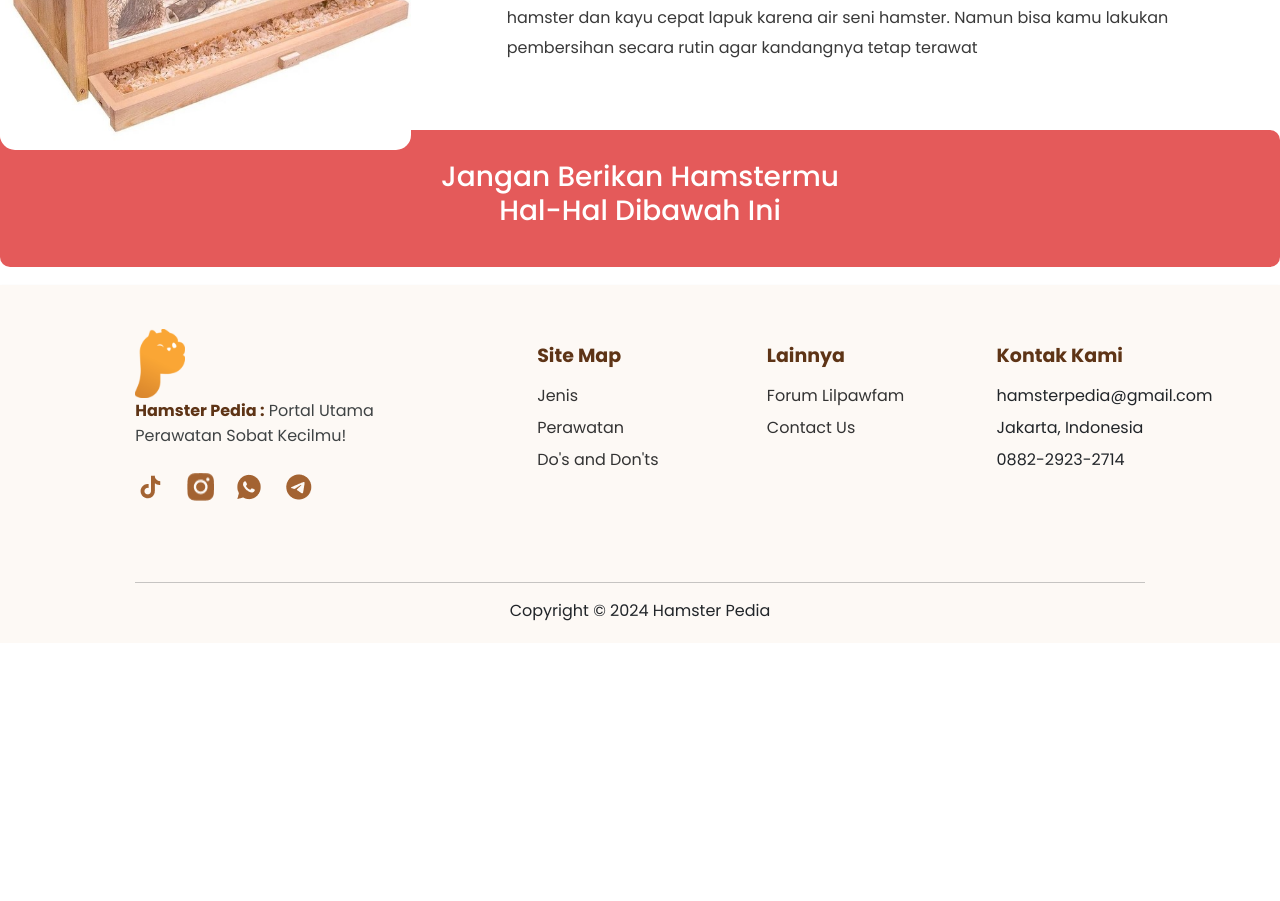
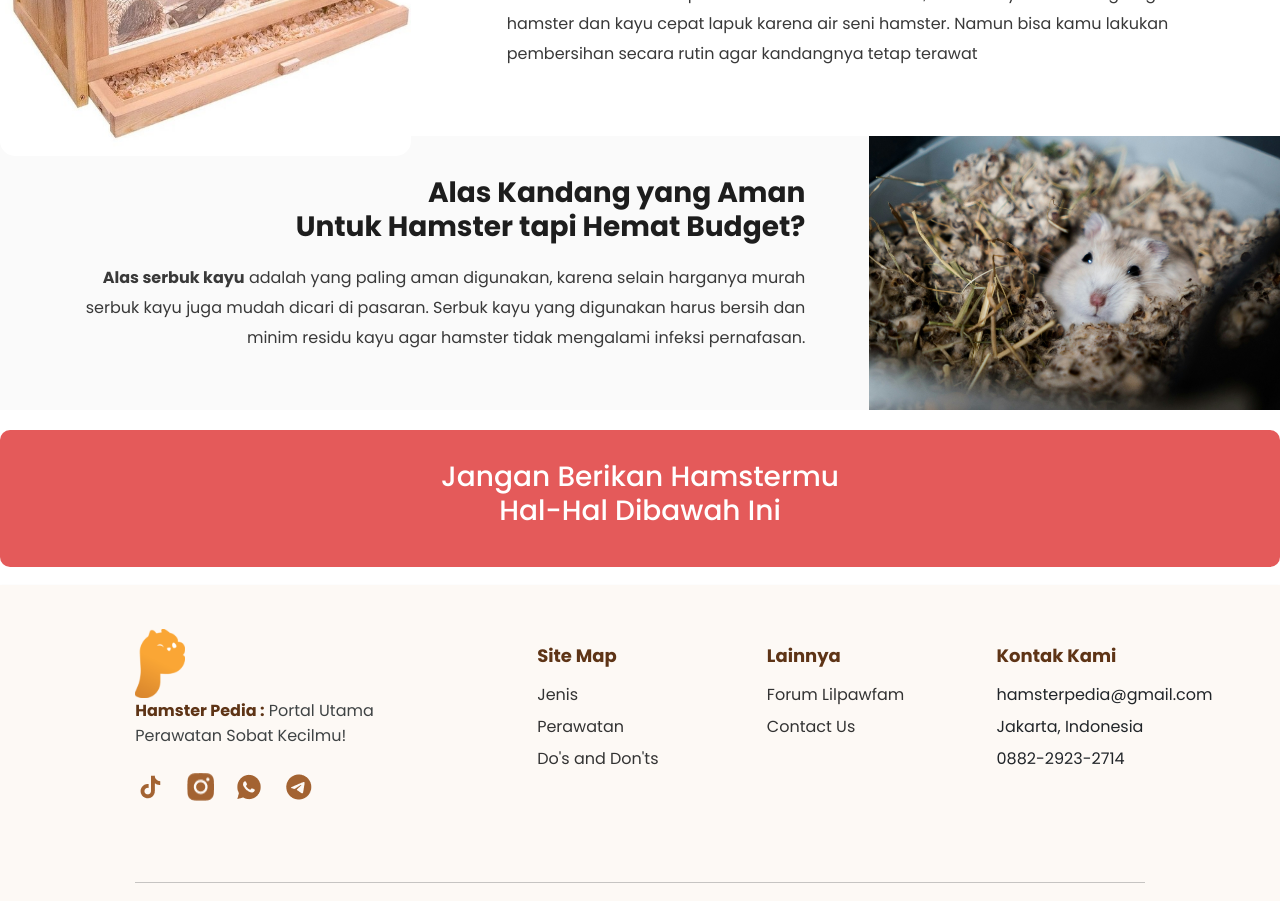
Before and after one commit to Skilvul-KM4-FE8/FrontEnd-HamsterPedia, a React (Vite) app: page /perawatanhamster in a window 1280 px wide. Shown: the part 1720-2621 px from the top of the page. Before the commit the page ends 2363 px from the top, so only its background shows below. Built offline with nearby package versions, Linux system fonts and the light colour scheme; no server answers.

Commit message:
add card alas kandang

```diff
--- /dev/null
+++ b/src/components/CardAlas.jsx
@@ -0,0 +1,36 @@
+import axios from "axios";
+import { useEffect, useState } from "react";
+import { Card } from "react-bootstrap";
+import { Col, Container, Row, Button } from "react-bootstrap";
+import "../styles/card-alas.css";
+
+function ArticleCardLanding() {
+  const [cards, setCard] = useState([]);
+
+  useEffect(() => {
+    axios(
+      "https://665b3003003609eda4601925.mockapi.io/article?page=1&limit=3"
+    ).then((result) => setCard(result.data));
+  }, []);
+
+  return (
+    <>
+      {cards.map((item) => (
+        <Col lg={{ span: 4, offset: 0 }} key={item.id} id="col-card">
+          {/* </Col><Col md={4} key={item.id} id="col-card"> */}
+          <div data-aos="zoom-in" data-aos-duration="1000">
+            <Card className="card" id="card">
+              <Card.Img variant="top" src={item.img} id="card-img" />
+              <Card.Body className="card-body">
+                <Card.Title className="card-title">{item.title}</Card.Title>
+                <Card.Text className="card-text">{item.desc}</Card.Text>
+              </Card.Body>
+            </Card>
+          </div>
+        </Col>
+      ))}
+    </>
+  );
+}
+
+export default ArticleCardLanding;
--- a/src/pages/PerawatanHamster.jsx
+++ b/src/pages/PerawatanHamster.jsx
@@ -10,11 +10,14 @@ import Hemidle from "../assets/hamster/hemidle.png";
 import Container from "../assets/perawatan/container.jpg";
 import Aquarium from "../assets/perawatan/aquarium.jpg";
 import Kayu from "../assets/perawatan/kayu.jpg";
+import Serbukayu from "../assets/perawatan/alas.jpg";
 
 // Aos
 import React, { useEffect } from "react";
 import AOS from "aos";
 import "aos/dist/aos.css";
+import Cardalas from "../components/CardAlas";
+import Cardticle from "../components/Cardticle";
 
 const Perawatan = () => {
     useEffect(() => {
@@ -175,6 +178,39 @@ const Perawatan = () => {
                     </div>
                 </div>
 
+                {/* header alas kandang */}
+                <div className="a-container">
+                    <div className="card-alas d-flex align-center justify-center">
+                        <div className="card-hemi">
+                                <Row>
+                                    <div className="col-lg-8" data-aos="zoom-in" data-aos-duration="1000">
+                                        <div>
+                                            <h3>Alas Kandang yang Aman<br/>
+                                            Untuk Hamster tapi Hemat Budget?</h3>
+                                                <div className="alas-detail">
+                                                    <p><b>Alas serbuk kayu</b> adalah yang paling aman digunakan, karena selain harganya murah serbuk kayu juga mudah dicari di pasaran.
+                                                    Serbuk kayu yang digunakan harus bersih dan minim residu kayu agar hamster tidak mengalami infeksi pernafasan. </p>
+                                                </div>
+                                        </div>
+                                    </div>
+                                    <div className="col-lg-4" data-aos="zoom-in" data-aos-duration="1000">
+                                        <div className="gambar-hemi">
+                                            <img src={Serbukayu} className="img-hemi img-fluid" alt="Responsive Image"/>
+                                        </div>
+                                    </div>
+                                </Row>
+                        </div>
+                    </div>
+                </div>
+
+                <div className="cards-alas">
+                    <section className="cards-alas container">
+                    <Row>
+                        <Cardalas></Cardalas>
+                    </Row>
+                    </section>
+                </div>
+
                 {/* warning */}
                 <div className="a-container">
                     <div className="card-warning d-flex align-center justify-center">
--- a/src/styles/PerawatanHamster.css
+++ b/src/styles/PerawatanHamster.css
@@ -285,6 +285,43 @@
           border-radius: 15px;
       }
 
+    /* CONTAINER HEADER ALAS KANDANG */
+    .card-alas h3 {
+      font-size: 28px;
+      color: #1D1D1D;
+      margin-bottom: 20px;
+      padding-right: 40px;
+      padding-top: 40px;
+      text-align: right;
+    }
+
+    .card-alas {
+      width: 100%;
+      background-color: #FAFAFA;
+      margin-top: 10px;
+      margin-bottom: 30px;
+    }
+
+    .card-alas img {
+        max-width: 100%;
+        height: auto;
+        margin: 0px;
+        float: left;
+    }
+
+    .alas-detail {
+      font-size: 16px;
+      line-height: 30px;
+      color: #393939;
+      padding-left: 70px;
+      padding-right: 30px;
+      text-align: right;
+    }
+
+    .cards-alas {
+      justify-content: center;
+    }
+
     /* CONTAINER WARNING */
     .card-warning h3 {
         font-size: 28px;
--- /dev/null
+++ b/src/styles/card-alas.css
@@ -0,0 +1,51 @@
+#article-title {
+    color: #296fde;
+    text-align: center;
+  }
+  #article-subtitle {
+    line-height: 150%;
+    text-align: center;
+  }
+
+  #card-row {
+    margin: 0px 30px;
+  }
+
+  #col-card {
+    display: flex;
+    flex-wrap: wrap;
+    justify-content: space-between;
+  }
+
+  .card {
+    margin-bottom: 30px;
+    margin-top: 20px;
+    margin-right: 10px;
+    margin-left: 10px;
+  }
+
+  #card-img {
+    height: 250px;
+    object-fit: cover;
+  }
+
+  .card-body {
+    background-color: #f6f8fa;
+    padding: 20px;
+  }
+
+  .card-title {
+    line-height: 130%;
+    color: #151515;
+    font-weight: 600;
+    font-size: 19px;
+    text-align: center;
+  }
+
+  .card-text {
+    line-height: 150%;
+    font-size: 14px;
+    color: #5f5f5f;
+    font-weight: 400;
+    text-align: left;
+  }
```
Also changed, not shown: src/assets/perawatan/alas.jpg (added).
